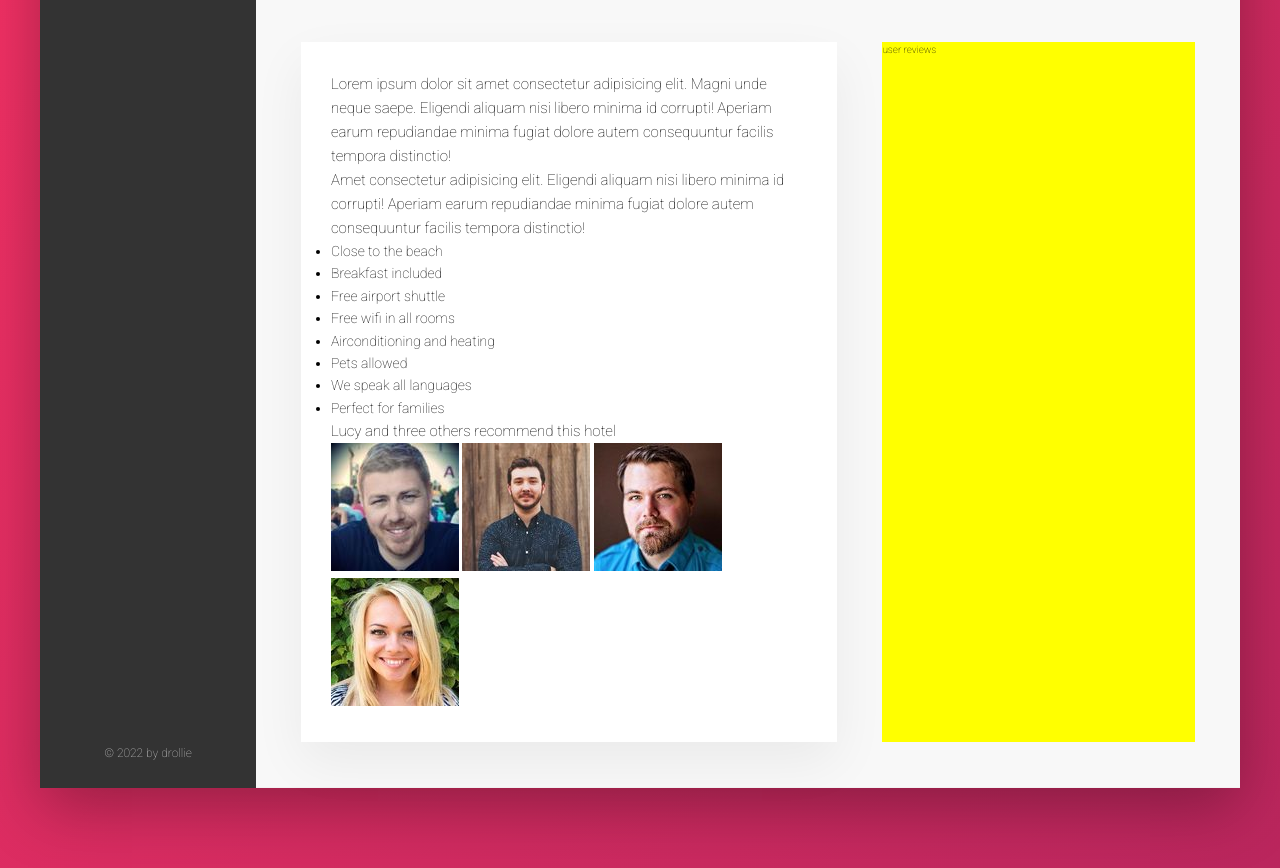
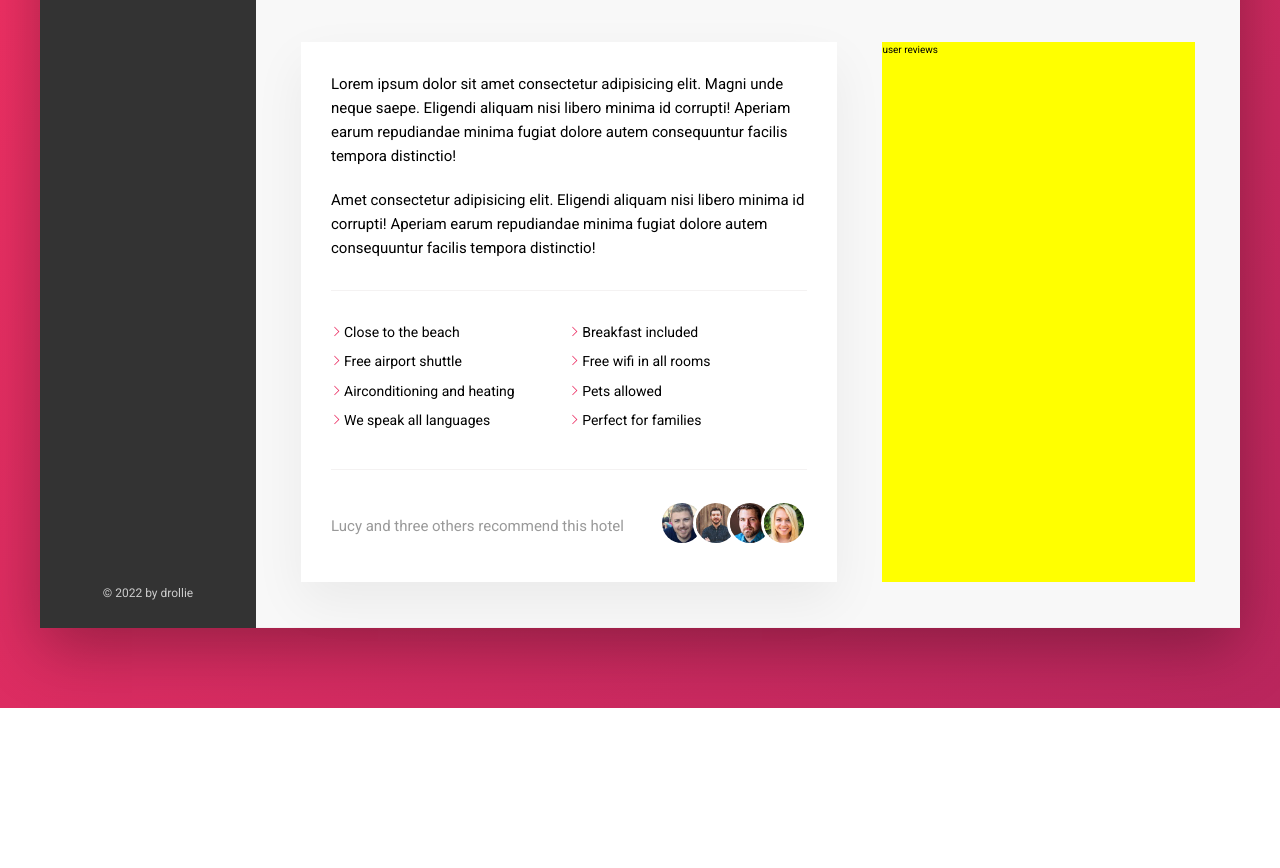
Before and after one commit to driesdriesdries/trillo, a website: page index.html in a window 1280 px wide. Shown: the part 605-1473 px from the top of the page. After the commit the page ends 1313 px from the top, so only its background shows below. Drawn offline with Linux system fonts and the light colour scheme.

Commit message:
completed lesson 83

```diff
--- a/index.html
+++ b/index.html
@@ -3,7 +3,7 @@
 <head>
     <link rel="preconnect" href="https://fonts.googleapis.com">
     <link rel="preconnect" href="https://fonts.gstatic.com" crossorigin>
-    <link href="https://fonts.googleapis.com/css2?family=Roboto:ital,wght@0,100;1,100&display=swap" rel="stylesheet">
+    <link href="https://fonts.googleapis.com/css2?family=Roboto:wght@100;400&display=swap" rel="stylesheet">
     <link rel="stylesheet" href="css/style.css">
 <title>Trillo New</title>
 </head>
--- a/sass/_base.scss
+++ b/sass/_base.scss
@@ -36,7 +36,7 @@ html {
 
 body {
     font-family: Roboto, sans-serif;
-    //font-weight: 300;
+    font-weight: 400;
     line-height: 1.6;
     background-image: linear-gradient(to right bottom, var(--color-primary-light), var(--color-primary-dark));
     background-size: cover;
--- a/sass/_components.scss
+++ b/sass/_components.scss
@@ -274,3 +274,67 @@
         box-shadow: none;
     }
 }
+
+//paragraph
+.paragraph:not(:last-of-type) {
+    margin-bottom: 2rem;
+}
+//list
+.list {
+    margin: 3rem 0;
+    list-style-type: none;
+    padding: 3rem 0;
+    border-top: var(--line);
+    border-bottom: var(--line);
+    display: flex;
+    flex-wrap: wrap;
+
+    &__item::before{
+        content: "";
+        display: inline-block;
+        width: 1.1rem;
+        height: 1.1rem;
+        margin-right: .2rem;
+
+        //older browsers
+        // background-image: url(../img/chevron-thin-right.svg);
+        // background-size: cover;
+
+        //newer browsers
+        background-color: var(--color-primary);
+        -webkit-mask-image: url(../img/chevron-thin-right.svg);
+        -webkit-mask-size: cover;
+        mask-size: cover;
+    }
+
+    &__item{
+        flex: 0 0 50%;
+        margin-bottom: .7rem;
+    }
+}
+//recommend
+.recommend{
+    font-size: 1.3rem;
+    color: var(--color-grey-dark-3);
+    display: flex;
+    //justify-content: space-between;
+    align-items: center;
+
+    &__photo {
+        height: 4rem;
+        width: 4rem;
+        border-radius: 50%;
+        border: 3px solid white;
+        box-sizing: content-box;
+        &:not(:last-child){
+            margin-right: -1.5rem;
+        }
+    }
+
+    &__count{
+        margin-right: auto;
+    }
+    &__friends {
+
+    }
+}
```
Also changed, not shown: css/style.css.
